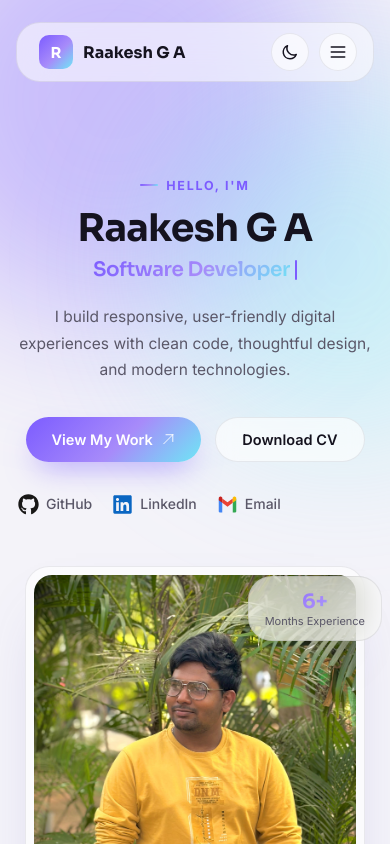
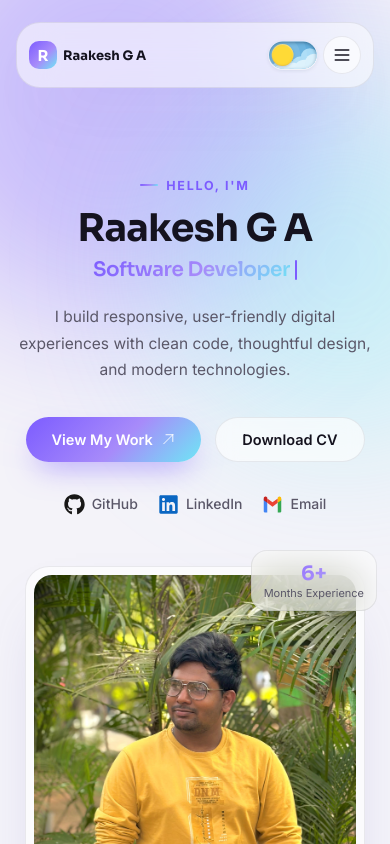
Before and after one commit to Raakeshgiri/Raakesh-Portfolio, a React (Vite) app: page / in a window 390 px wide. Shown: the top 844 px of the page. Built offline with nearby package versions, Linux system fonts and the light colour scheme.

Commit message:
skill section animation changed and light/dark theme toggle design changed

```diff
--- a/src/components/Navbar/Navbar.jsx
+++ b/src/components/Navbar/Navbar.jsx
@@ -3,19 +3,16 @@ import styles from "./Navbar.module.css";
 import { useEffect, useRef, useState } from "react";
 import { AnimatePresence, motion, useReducedMotion } from "framer-motion";
 import {
-  HiOutlineSun,
-  HiOutlineMoon,
   HiOutlineMenu,
   HiOutlineX,
 } from "react-icons/hi";
 
 import { portfolio } from "../../data/portfolioData";
-import { useTheme } from "../../context/ThemeContext";
+import ThemeToggle from "../ThemeToggle/ThemeToggle";
 
 const classes = bindStyles(styles);
 
 export default function Navbar() {
-  const { theme, toggleTheme } = useTheme();
   const headerRef = useRef(null);
   const menuButtonRef = useRef(null);
   const reduceMotion = useReducedMotion();
@@ -156,23 +153,7 @@ export default function Navbar() {
             className={`navbar-actions ${styles["navbar-actions-layout"]}`}
           >
             {/* Theme Toggle */}
-            <button
-              onClick={toggleTheme}
-              aria-label="Toggle theme"
-              className={`icon-btn theme-toggle ${styles["navbar-theme-button"]}`}
-            >
-              {theme === "light" ? (
-                <HiOutlineMoon
-                  size={18}
-                  color="currentColor"
-                />
-              ) : (
-                <HiOutlineSun
-                  size={18}
-                  color="currentColor"
-                />
-              )}
-            </button>
+            <ThemeToggle />
 
             {/* Desktop Contact Button */}
             <a
--- a/src/components/Navbar/Navbar.module.css
+++ b/src/components/Navbar/Navbar.module.css
@@ -339,20 +339,6 @@
   gap: 10px;
 }
 
-.navbar .navbar-theme-button {
-  width: 38px;
-  height: 38px;
-  padding: 0;
-  border-radius: 50%;
-  display: grid;
-  place-items: center;
-  background: var(--surface);
-  border: 1px solid var(--surface-border);
-  color: var(--text-primary);
-  cursor: pointer;
-  flex-shrink: 0;
-}
-
 .navbar .navbar-menu-button {
   width: 38px;
   height: 38px;
@@ -373,3 +359,10 @@
 .navbar .navbar-menu-icon {
   display: block;
 }
+
+@media (max-width: 400px) {
+  .navbar .navbar-inner-layout { padding-inline: 12px; }
+  .navbar .navbar-brand-layout { gap: 6px; font-size: 13px; }
+  .navbar .navbar-monogram { width: 28px; height: 28px; }
+  .navbar .navbar-actions-layout { gap: 6px; }
+}
--- /dev/null
+++ b/src/components/ThemeToggle/ThemeToggle.jsx
@@ -0,0 +1,36 @@
+import { useTheme } from "../../context/ThemeContext";
+import styles from "./ThemeToggle.module.css";
+
+export default function ThemeToggle() {
+  const { theme, toggleTheme } = useTheme();
+  const dark = theme === "dark";
+
+  return (
+    <button
+      type="button"
+      role="switch"
+      aria-checked={dark}
+      aria-label="Dark mode"
+      title={`Switch to ${dark ? "light" : "dark"} mode`}
+      className={styles.toggle}
+      data-dark={dark}
+      onClick={toggleTheme}
+    >
+      <span className={styles.scene} aria-hidden="true">
+        <span className={styles.night} />
+        <span className={styles.stars}>
+          <i /><i /><i /><i /><i /><i />
+        </span>
+        <span className={styles.clouds}>
+          <span className={styles.cloudBack} />
+          <span className={styles.cloudFront} />
+        </span>
+        <span className={styles.thumb}>
+          <span className={styles.moon}>
+            <i /><i /><i />
+          </span>
+        </span>
+      </span>
+    </button>
+  );
+}
--- /dev/null
+++ b/src/components/ThemeToggle/ThemeToggle.module.css
@@ -0,0 +1,173 @@
+.toggle {
+  --track-width: 82px;
+  --track-height: 40px;
+  --scene-scale: 0.85;
+  --travel: calc(var(--track-width) - var(--track-height));
+  --ease: cubic-bezier(0.22, 1, 0.36, 1);
+  position: relative;
+  display: block;
+  width: calc(var(--track-width) * var(--scene-scale));
+  height: 44px;
+  flex-shrink: 0;
+  padding: 0;
+  border-radius: 999px;
+  -webkit-tap-highlight-color: transparent;
+}
+
+.toggle:focus-visible {
+  outline: 2px solid var(--accent-500);
+  outline-offset: 4px;
+}
+
+.scene {
+  position: absolute;
+  top: 50%;
+  left: 0;
+  width: var(--track-width);
+  height: var(--track-height);
+  transform: translateY(-50%) scale(var(--scene-scale));
+  transform-origin: left center;
+  overflow: hidden;
+  isolation: isolate;
+  border-radius: inherit;
+  background: #58a9da;
+  box-shadow: 0 1px 0 1px #fff9, 0 2px 6px #12233c20;
+}
+
+/* A fixed inner shadow gives the landscape its recessed edge. */
+.scene::after {
+  content: "";
+  position: absolute;
+  inset: 0;
+  z-index: 5;
+  border-radius: inherit;
+  box-shadow: inset 0 2px 5px #10233666, inset 0 -1px 1px #ffffff70;
+  pointer-events: none;
+}
+
+.night {
+  position: absolute;
+  inset: 0;
+  background: #202535;
+  opacity: 0;
+  transition: opacity 0.65s ease;
+}
+
+.thumb {
+  position: absolute;
+  z-index: 3;
+  top: 4px;
+  left: 4px;
+  width: 32px;
+  height: 32px;
+  border-radius: 50%;
+  background: #ffda36;
+  box-shadow: inset 0 1px 2px #fff9, inset 0 -1px 2px #d39b2e80, 0 2px 4px #18243840;
+  transform: translateX(0);
+  transition: transform 0.7s var(--ease);
+}
+
+.thumb::before {
+  content: "";
+  position: absolute;
+  inset: 0;
+  border-radius: inherit;
+  box-shadow: 0 0 0 10px #ffffff16, 0 0 0 20px #ffffff12, 0 0 0 30px #ffffff0d;
+}
+
+.moon {
+  position: absolute;
+  inset: 0;
+  border-radius: inherit;
+  background: #d5dde6;
+  box-shadow: inset 0 1px 2px #fff, inset 0 -1px 2px #8590a066;
+  opacity: 0;
+  transform: rotate(-65deg);
+  transition: opacity 0.45s ease, transform 0.7s var(--ease);
+}
+
+.moon i {
+  position: absolute;
+  border-radius: 50%;
+  background: #a1aec2;
+  box-shadow: inset 0 1px 2px #73829866;
+}
+
+.moon i:nth-child(1) { width: 11px; height: 11px; left: 6px; top: 8px; }
+.moon i:nth-child(2) { width: 7px; height: 7px; right: 6px; bottom: 6px; }
+.moon i:nth-child(3) { width: 4px; height: 4px; right: 6px; top: 7px; }
+
+.clouds {
+  position: absolute;
+  inset: 0;
+  transition: transform 0.65s var(--ease), opacity 0.45s ease;
+}
+
+.cloudBack,
+.cloudFront {
+  position: absolute;
+  width: 26px;
+  height: 26px;
+  border-radius: 50%;
+}
+
+.cloudBack {
+  right: -3px;
+  bottom: 4px;
+  background: #a3d9f5;
+  box-shadow: -13px 14px 0 2px #a3d9f5, -29px 19px 0 1px #a3d9f5, -46px 23px 0 2px #a3d9f5;
+}
+
+.cloudFront {
+  right: -9px;
+  bottom: -4px;
+  background: #d8f0fc;
+  box-shadow: -14px 12px 0 3px #d8f0fc, -31px 14px 0 1px #d8f0fc, -48px 21px 0 4px #d8f0fc;
+}
+
+.stars {
+  position: absolute;
+  inset: 0;
+  opacity: 0;
+  transform: translateY(-10px);
+  transition: opacity 0.45s ease, transform 0.65s var(--ease);
+}
+
+.stars i {
+  position: absolute;
+  width: 5px;
+  height: 5px;
+  background: #f5f6ff;
+  clip-path: polygon(50% 0, 63% 36%, 100% 50%, 63% 64%, 50% 100%, 37% 64%, 0 50%, 37% 36%);
+}
+
+.stars i:nth-child(1) { left: 10px; top: 10px; }
+.stars i:nth-child(2) { left: 26px; top: 7px; width: 3px; height: 3px; }
+.stars i:nth-child(3) { left: 19px; top: 24px; width: 4px; height: 4px; }
+.stars i:nth-child(4) { left: 35px; top: 18px; }
+.stars i:nth-child(5) { left: 8px; top: 30px; width: 2px; height: 2px; }
+.stars i:nth-child(6) { left: 32px; top: 31px; width: 3px; height: 3px; }
+
+.toggle[data-dark="true"] .night,
+.toggle[data-dark="true"] .moon { opacity: 1; }
+.toggle[data-dark="true"] .thumb { transform: translateX(var(--travel)); }
+.toggle[data-dark="true"] .moon { transform: rotate(0); }
+.toggle[data-dark="true"] .clouds { transform: translateY(32px); opacity: 0; }
+.toggle[data-dark="true"] .stars { transform: translateY(0); opacity: 1; }
+
+@media (max-width: 600px) {
+  .toggle {
+    --track-width: 70px;
+    --scene-scale: 0.68;
+  }
+}
+
+@media (prefers-reduced-motion: reduce) {
+  .toggle *, .toggle *::before, .toggle *::after { transition: none; }
+}
+
+@media (forced-colors: active) {
+  .scene { border: 1px solid ButtonText; }
+  .thumb { background: ButtonText; }
+  .clouds, .stars, .moon, .night { display: none; }
+}
--- a/src/sections/Hero/Hero.module.css
+++ b/src/sections/Hero/Hero.module.css
@@ -13,6 +13,10 @@
   }
 
   .hero-grid > div:first-child > div {
+    justify-content: center;
+  }
+
+  :global(#home) .hero-social-links {
     justify-content: center;
   }
 }
@@ -268,3 +272,18 @@
   transform: translateX(-50%);
   color: var(--text-muted);
 }
+
+@media (max-width: 900px) {
+  .hero-portrait {
+    width: 100%;
+    max-width: 340px;
+    margin-inline: auto;
+  }
+
+  .hero-badge {
+    top: -16px;
+    right: -12px;
+    padding: 10px 12px;
+    border-radius: 16px;
+  }
+}
--- a/src/sections/Skills/Skills.jsx
+++ b/src/sections/Skills/Skills.jsx
@@ -1,6 +1,6 @@
 import { bindStyles } from "../../utils/bindStyles";
 import styles from "./Skills.module.css";
-import { useState } from "react";
+import { useLayoutEffect, useRef, useState } from "react";
 import { motion, useReducedMotion } from "framer-motion";
 import { portfolio } from "../../data/portfolioData";
 import SectionTitle from "../../components/SectionTitle/SectionTitle";
@@ -10,6 +10,32 @@ import { FaJava, FaReact, FaCss3Alt, FaGlobe, FaTh } from "react-icons/fa";
 import { VscVscode } from "react-icons/vsc";
 
 const classes = bindStyles(styles);
+
+const skillCardEntrance = {
+  hidden: ({ x = 0, y = 0, index = 0 } = {}) => ({
+    opacity: 0,
+    x,
+    y,
+    scale: 0.7,
+    rotate: index % 2 === 0 ? -12 : 12,
+  }),
+  visible: {
+    opacity: 1,
+    x: 0,
+    y: 0,
+    scale: 1,
+    rotate: 0,
+    transition: {
+      opacity: { duration: 0.2 },
+      default: { type: "spring", stiffness: 110, damping: 20, mass: 0.8 },
+    },
+  },
+};
+
+const staticSkillCard = {
+  hidden: { opacity: 1, x: 0, y: 0, scale: 1, rotate: 0 },
+  visible: { opacity: 1, x: 0, y: 0, scale: 1, rotate: 0, transition: { duration: 0 } },
+};
 
 const skillIcons = {
   Flutter: SiFlutter, Java: FaJava, JavaScript: SiJavascript,
@@ -27,6 +53,26 @@ const skillClasses = {
 export default function Skills() {
   const [view, setView] = useState("skills");
   const reduceMotion = useReducedMotion();
+  const gridRef = useRef(null);
+  const [origins, setOrigins] = useState(null);
+
+  useLayoutEffect(() => {
+    const grid = gridRef.current;
+    if (!grid || reduceMotion) return;
+
+    // Measure actual grid positions so the deal adapts to every breakpoint.
+    const measure = () => {
+      setOrigins(Array.from(grid.children, (card, index) => ({
+        x: grid.clientWidth / 2 - card.offsetLeft - card.offsetWidth / 2,
+        y: Math.min(grid.clientHeight / 2, 180) - card.offsetTop - card.offsetHeight / 2,
+        index,
+      })));
+    };
+    measure();
+    const observer = new ResizeObserver(measure);
+    observer.observe(grid);
+    return () => observer.disconnect();
+  }, [view, reduceMotion]);
   return (
     <section id="skills" className={`section ${styles["skills-section"]}`}>
       <div className={`${styles["skills-blob"]} ${styles["skills-blob-left"]}`} aria-hidden="true" />
@@ -47,15 +93,15 @@ export default function Skills() {
         </div>
         <div id="skills-view-panel">
           {view === "globe" ? <SkillGlobe /> : (
-            <motion.div className={styles["skills-card-grid"]} initial={reduceMotion ? false : "hidden"}
+            <motion.div ref={gridRef} className={styles["skills-card-grid"]} initial={reduceMotion ? false : "hidden"}
               whileInView="visible" viewport={{ once: true, amount: 0.15 }}
-              variants={{ hidden: {}, visible: { transition: { staggerChildren: reduceMotion ? 0 : 0.055 } } }}>
-              {portfolio.skills.map((skill) => {
+              variants={{ hidden: {}, visible: { transition: { staggerChildren: reduceMotion ? 0 : 0.065 } } }}>
+              {portfolio.skills.map((skill, index) => {
                 const Icon = skillIcons[skill.name];
                 return (
-                  <motion.div key={skill.name} className={styles["skill-card"]}
-                    variants={{ hidden: { opacity: 0, y: 24, scale: 0.96 }, visible: { opacity: 1, y: 0, scale: 1, transition: { duration: reduceMotion ? 0 : 0.5, ease: [0.22, 1, 0.36, 1] } } }}
-                    whileHover={reduceMotion ? undefined : { y: -7, transition: { duration: 0.25 } }}>
+                  <motion.div key={`${skill.name}-${origins ? "ready" : "measure"}`} className={styles["skill-card"]}
+                    custom={origins?.[index]}
+                    variants={reduceMotion ? staticSkillCard : skillCardEntrance}>
                     <div className={classes(`skill-icon-box ${skillClasses[skill.name] || ""}`)} aria-hidden="true">
                       {skill.name === "Adobe XD" ? <span className={styles["adobe-xd-icon"]}>Xd</span> : Icon && <Icon className={styles["skill-icon"]} />}
                     </div>
```
Also changed, not shown: src/sections/Skills/Skills.module.css (+85 -55 lines).
